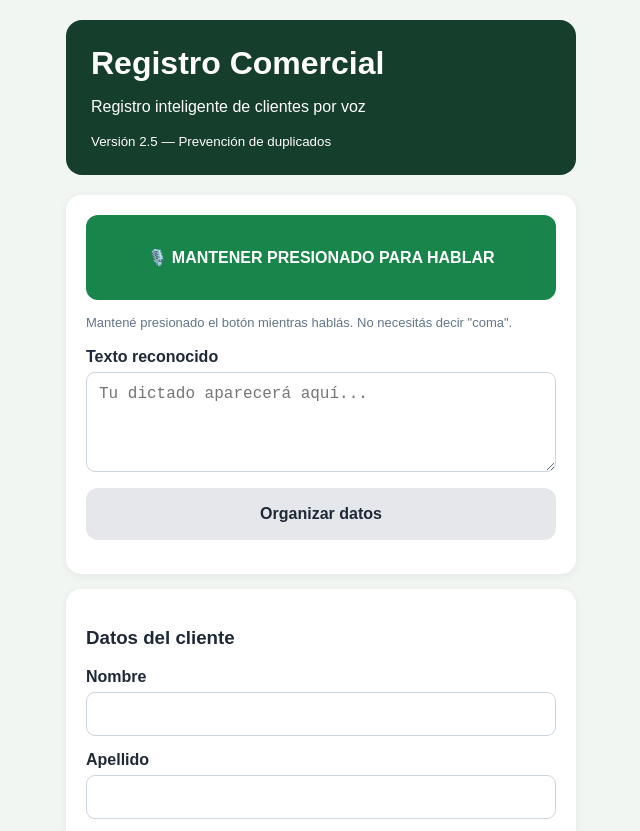
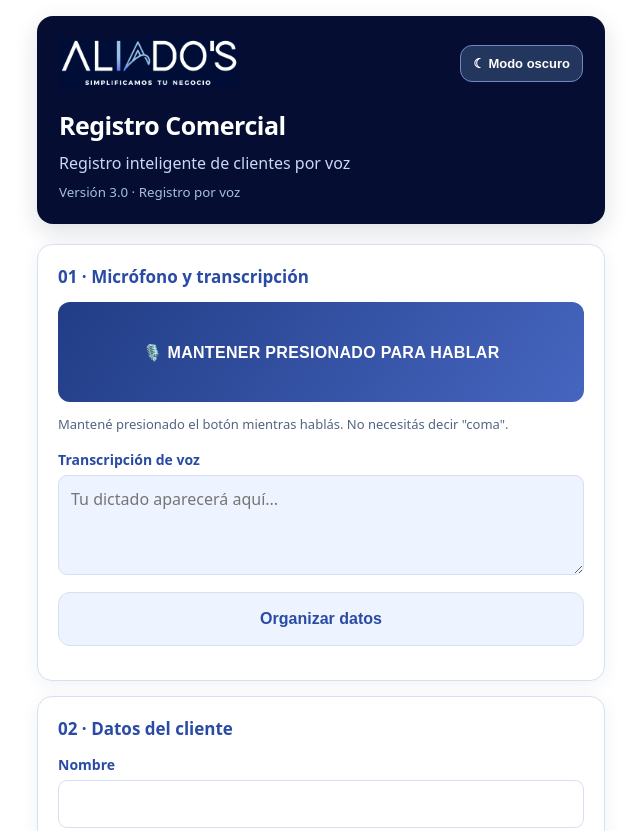
Before and after one commit to matiasescobar2120-beep/registro-comercial-voz, a plain HTML site: page index.html in a window 1280 px wide. Shown: the top 831 px of the page, without its empty margins (319-959 px from the left). Drawn offline with Linux system fonts and the light colour scheme.

Commit message:
Add files via upload

```diff
--- /dev/null
+++ b/estilos.css
@@ -0,0 +1,111 @@
+
+* { box-sizing: border-box; }
+body {
+  margin: 0;
+  background: #f2f6f3;
+  font-family: Arial, sans-serif;
+  color: #1f2937;
+}
+.contenedor {
+  max-width: 550px;
+  margin: auto;
+  padding: 20px;
+}
+.encabezado {
+  background: #153e2d;
+  color: white;
+  padding: 25px;
+  border-radius: 16px;
+  margin-bottom: 20px;
+}
+h1 { margin: 0 0 10px; }
+.tarjeta {
+  background: white;
+  padding: 20px;
+  border-radius: 15px;
+  margin-bottom: 15px;
+  box-shadow: 0 2px 8px #00000010;
+}
+button {
+  width: 100%;
+  padding: 17px;
+  border: 0;
+  border-radius: 12px;
+  font-size: 16px;
+  font-weight: bold;
+  cursor: pointer;
+}
+#microfono {
+  background: #18864b;
+  color: white;
+  min-height: 85px;
+  touch-action: none;
+  user-select: none;
+  -webkit-user-select: none;
+}
+#microfono.grabando { background: #c0392b; }
+.secundario {
+  background: #e5e7eb;
+  color: #1f2937;
+  margin-top: 12px;
+}
+label {
+  display: block;
+  margin: 15px 0 6px;
+  font-weight: bold;
+}
+input, textarea {
+  width: 100%;
+  padding: 12px;
+  border: 1px solid #cbd5e1;
+  border-radius: 9px;
+  font-size: 16px;
+}
+textarea { min-height: 100px; }
+#estado {
+  margin-top: 12px;
+  font-size: 14px;
+  color: #166534;
+}
+.nota {
+  font-size: 13px;
+  color: #64748b;
+  line-height: 1.5;
+}
+#estadoGoogle:empty { display: none; }
+#estadoGoogle:not(:empty) {
+  display: block; padding: 14px; border-radius: 10px;
+  border: 1px solid; line-height: 1.5; overflow-wrap: anywhere;
+}
+#estadoGoogle[data-tipo="exito"] { background: #e8f5e9; color: #166534; border-color: #86c99a; }
+#estadoGoogle[data-tipo="proceso"] { background: #e8f0fe; color: #1e40af; border-color: #93b4ef; }
+#estadoGoogle[data-tipo="aviso"] { background: #fff7e0; color: #92400e; border-color: #e7c46a; }
+#estadoGoogle[data-tipo="error"] { background: #fce8e6; color: #991b1b; border-color: #e8a09a; }
+input[aria-invalid="true"] { border: 2px solid #b45309; background: #fff7e0; }
+#estadoGoogle { scroll-margin: 20px; }
+[hidden] { display: none !important; }
+
+:root {color-scheme:light;--bg:#fff;--surface:#fff;--ink:#111d3d;--muted:#536582;--line:#d6e0f1;--soft:#edf3ff;--accent:#294ba3;--ok:#166534;--warn:#92400e;--shadow:#142b6410}
+:root[data-tema="oscuro"] {color-scheme:dark;--bg:#060e2a;--surface:#101d3b;--ink:#f2f6ff;--muted:#b4c5e4;--line:#34486b;--soft:#1b2c50;--accent:#a8caff;--ok:#9be8ae;--warn:#ffcf81;--shadow:#0003}
+body {background:var(--bg);color:var(--ink);font-family:system-ui,Arial,sans-serif}
+.contenedor {max-width:600px;padding:16px}
+.encabezado {background:#050e32;padding:22px;color:#fff;box-shadow:0 8px 24px #07133822}
+.marca {display:flex;align-items:center;gap:12px;justify-content:space-between;flex-wrap:wrap;margin-bottom:20px}
+.marca img {width:180px;max-width:60%;height:auto;display:block}
+#tema {width:auto;padding:10px 12px;background:#23365d;color:#fff;font-size:13px;border:1px solid #7189bb}
+h1 {font-size:25px;letter-spacing:-.5px}.encabezado p {margin:6px 0;color:#c9d8f5}.encabezado small {color:#a8bde4}
+.tarjeta {background:var(--surface);border:1px solid var(--line);box-shadow:0 4px 18px var(--shadow);padding:20px}
+h3 {color:var(--accent);margin:0 0 14px;font-size:17px}
+#microfono,#guardarGoogle,#confirmarDuplicado {background:linear-gradient(125deg,#213d86,#4665bf)!important;color:white!important}
+#microfono.grabando {background:#b42335!important}
+#microfono {min-height:100px;letter-spacing:.3px}
+.secundario,#conectarGoogle {background:var(--soft)!important;color:var(--accent)!important;border:1px solid var(--line)}
+input,textarea {background:var(--surface);color:var(--ink);border-color:var(--line);font-family:inherit}
+#texto {background:var(--soft);border-color:var(--line)}
+label {color:var(--accent);font-size:14px}.nota {color:var(--muted)}
+#estado {color:var(--accent)}
+#conexionGoogle[data-conexion="ok"] {color:var(--ok)!important}#conexionGoogle[data-conexion="aviso"] {color:var(--warn)!important}#conexionGoogle[data-conexion="no"] {color:var(--muted)!important}
+#duplicadoGoogle .secundario {background:#fff!important;color:#92400e!important}
+input[aria-invalid="true"] {color:#713f12}
+button:disabled {opacity:.55;cursor:not-allowed}button:focus-visible,input:focus-visible,textarea:focus-visible {outline:3px solid #7899ef;outline-offset:2px}
+.pie {text-align:center;color:var(--muted);font-size:12px;padding:10px}
--- a/index.html
+++ b/index.html
@@ -3,105 +3,24 @@
 <head>
 <meta charset="UTF-8">
 <meta name="viewport" content="width=device-width, initial-scale=1">
-<title>Registro Comercial por Voz</title>
-<style>
-* { box-sizing: border-box; }
-body {
-  margin: 0;
-  background: #f2f6f3;
-  font-family: Arial, sans-serif;
-  color: #1f2937;
-}
-.contenedor {
-  max-width: 550px;
-  margin: auto;
-  padding: 20px;
-}
-.encabezado {
-  background: #153e2d;
-  color: white;
-  padding: 25px;
-  border-radius: 16px;
-  margin-bottom: 20px;
-}
-h1 { margin: 0 0 10px; }
-.tarjeta {
-  background: white;
-  padding: 20px;
-  border-radius: 15px;
-  margin-bottom: 15px;
-  box-shadow: 0 2px 8px #00000010;
-}
-button {
-  width: 100%;
-  padding: 17px;
-  border: 0;
-  border-radius: 12px;
-  font-size: 16px;
-  font-weight: bold;
-  cursor: pointer;
-}
-#microfono {
-  background: #18864b;
-  color: white;
-  min-height: 85px;
-  touch-action: none;
-  user-select: none;
-  -webkit-user-select: none;
-}
-#microfono.grabando { background: #c0392b; }
-.secundario {
-  background: #e5e7eb;
-  color: #1f2937;
-  margin-top: 12px;
-}
-label {
-  display: block;
-  margin: 15px 0 6px;
-  font-weight: bold;
-}
-input, textarea {
-  width: 100%;
-  padding: 12px;
-  border: 1px solid #cbd5e1;
-  border-radius: 9px;
-  font-size: 16px;
-}
-textarea { min-height: 100px; }
-#estado {
-  margin-top: 12px;
-  font-size: 14px;
-  color: #166534;
-}
-.nota {
-  font-size: 13px;
-  color: #64748b;
-  line-height: 1.5;
-}
-#estadoGoogle:empty { display: none; }
-#estadoGoogle:not(:empty) {
-  display: block; padding: 14px; border-radius: 10px;
-  border: 1px solid; line-height: 1.5; overflow-wrap: anywhere;
-}
-#estadoGoogle[data-tipo="exito"] { background: #e8f5e9; color: #166534; border-color: #86c99a; }
-#estadoGoogle[data-tipo="proceso"] { background: #e8f0fe; color: #1e40af; border-color: #93b4ef; }
-#estadoGoogle[data-tipo="aviso"] { background: #fff7e0; color: #92400e; border-color: #e7c46a; }
-#estadoGoogle[data-tipo="error"] { background: #fce8e6; color: #991b1b; border-color: #e8a09a; }
-input[aria-invalid="true"] { border: 2px solid #b45309; background: #fff7e0; }
-#estadoGoogle { scroll-margin: 20px; }
-[hidden] { display: none !important; }
-</style>
+<title>ALIADO’S | Registro Comercial</title>
+<link rel="stylesheet" href="estilos.css">
+<link rel="manifest" href="manifest.json">
+<meta name="theme-color" content="#050e32">
+<script>try {document.documentElement.dataset.tema=localStorage.getItem("aliados-tema")==="oscuro"?"oscuro":"claro";} catch(e) {}</script>
 </head>
 <body>
 
 <div class="contenedor">
   <div class="encabezado">
+    <div class="marca"><img src="logo-aliados.png" alt="ALIADO’S — Simplificamos tu negocio"><button id="tema" type="button" aria-pressed="false">Modo oscuro</button></div>
     <h1>Registro Comercial</h1>
     <p>Registro inteligente de clientes por voz</p>
-    <small>Versión 2.5 — Prevención de duplicados</small>
+    <small>Versión 3.0 · Registro por voz</small>
   </div>
 
   <div class="tarjeta">
+    <h3>01 · Micrófono y transcripción</h3>
     <button id="microfono" type="button">
       🎙️ MANTENER PRESIONADO PARA HABLAR
     </button>
@@ -111,7 +30,7 @@ input[aria-invalid="true"] { border: 2px solid #b45309; background: #fff7e0; }
       No necesitás decir "coma".
     </p>
 
-    <label for="texto">Texto reconocido</label>
+    <label for="texto">Transcripción de voz</label>
     <textarea id="texto"
       placeholder="Tu dictado aparecerá aquí..."></textarea>
 
@@ -123,7 +42,7 @@ input[aria-invalid="true"] { border: 2px solid #b45309; background: #fff7e0; }
   </div>
 
   <div class="tarjeta">
-    <h3>Datos del cliente</h3>
+    <h3>02 · Datos del cliente</h3>
 
     <label>Nombre</label>
     <input id="nombre">
@@ -153,6 +72,15 @@ input[aria-invalid="true"] { border: 2px solid #b45309; background: #fff7e0; }
 
 <script>
 const $ = id => document.getElementById(id);
+const selectorTema = $("tema");
+function aplicarTema(tema) {
+  document.documentElement.dataset.tema = tema;
+  selectorTema.textContent = tema === "oscuro" ? "☀ Modo claro" : "☾ Modo oscuro";
+  selectorTema.setAttribute("aria-pressed", String(tema === "oscuro"));
+  try { localStorage.setItem("aliados-tema", tema); } catch(e) {}
+}
+aplicarTema(document.documentElement.dataset.tema || "claro");
+selectorTema.addEventListener("click", () => aplicarTema(document.documentElement.dataset.tema === "oscuro" ? "claro" : "oscuro"));
 const boton = $("microfono");
 const estado = $("estado");
 
@@ -385,7 +313,7 @@ const panelGoogle = document.createElement("div");
 panelGoogle.className = "tarjeta";
 
 panelGoogle.innerHTML = `
-  <h3>Guardar en Google Sheets</h3>
+  <h3>03 · Guardar cliente</h3>
   <p id="conexionGoogle" role="status" style="font-weight:bold"></p>
   <button id="conectarGoogle" type="button"
     style="background:#e5e7eb;color:#1f2937">
@@ -422,7 +350,7 @@ function actualizarConexion() {
   const indicador = $("conexionGoogle");
   indicador.textContent = conectado ? "✓ Google conectado — autorización vigente" :
     conexionVencida ? "⚠ La autorización venció" : "Google desconectado";
-  indicador.style.color = conectado ? "#166534" : conexionVencida ? "#92400e" : "#475569";
+  indicador.dataset.conexion = conectado ? "ok" : conexionVencida ? "aviso" : "no";
   $("conectarGoogle").hidden = conectado;
   $("conectarGoogle").disabled = conectando || guardando;
   $("conectarGoogle").textContent = conectando ? "Conectando..." :
@@ -773,5 +701,6 @@ botonGuardar.addEventListener(
   guardarClienteGoogle
 );
 </script>
+<footer class="pie">ALIADO’S · Simplificamos tu negocio</footer>
 </body>
 </html>
```
Also changed, not shown: icon-192.png (added), icon-512.png (added), logo-aliados.png (added), manifest.json (added).
